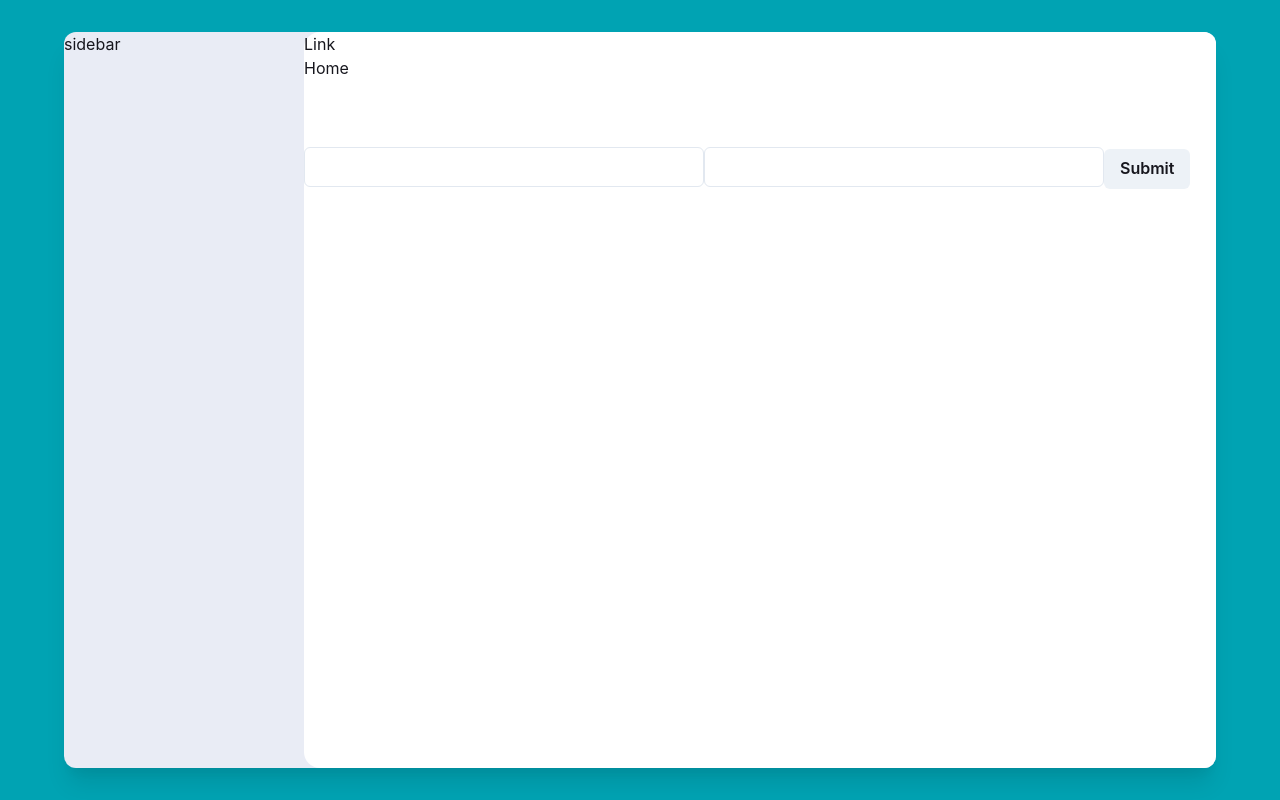
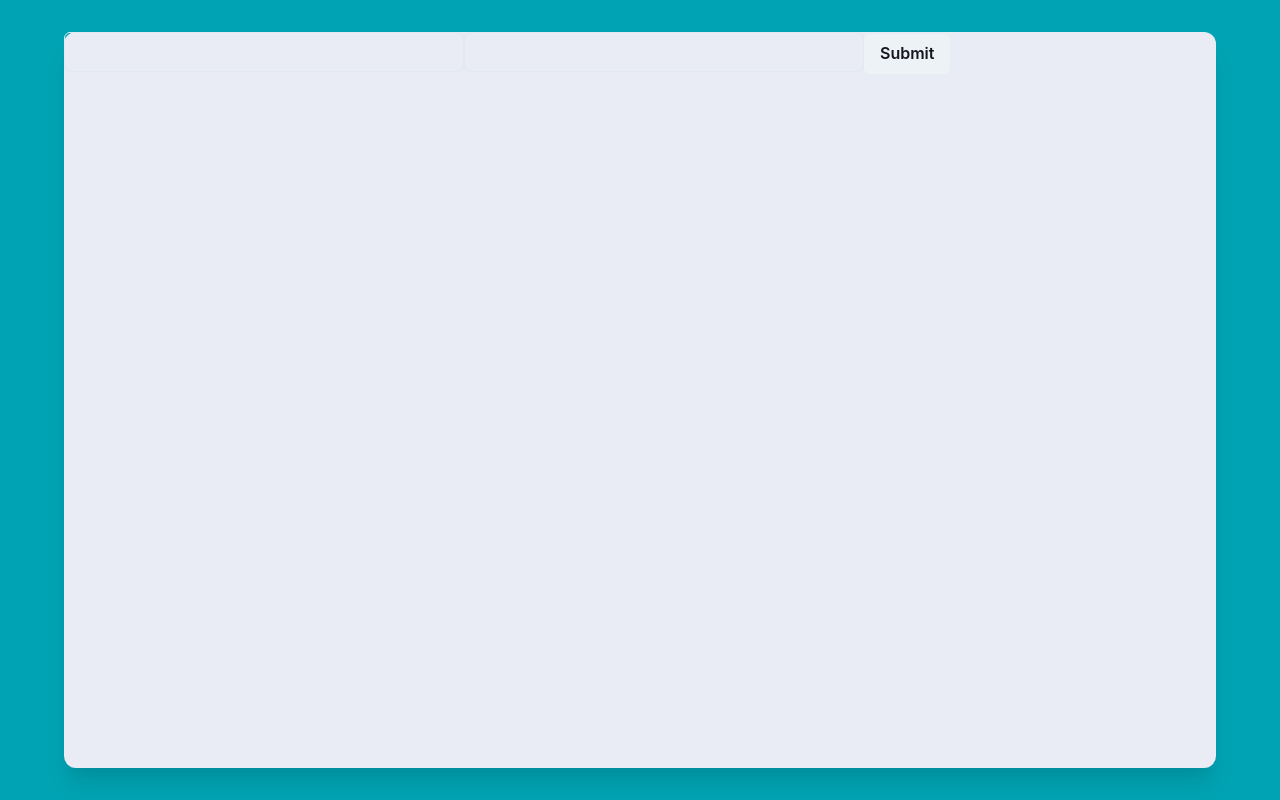
Before and after one commit to kyle-trinh/talaria-web, a Next.js app: page /login in a window 1280 px wide. Built offline with nearby package versions, Linux system fonts and the light colour scheme.

Commit message:
add custom input element

```diff
--- a/package.json
+++ b/package.json
@@ -12,6 +12,7 @@
     "@chakra-ui/theme-tools": "1.0.4",
     "@emotion/react": "11.1.5",
     "@emotion/styled": "11.1.5",
+    "formik": "^2.2.6",
     "framer-motion": "^3.5.2",
     "next": "^10.0.9",
     "next-iron-session": "^4.1.12",
--- a/src/components/Layout.tsx
+++ b/src/components/Layout.tsx
@@ -1,11 +1,14 @@
 import { Flex, useColorMode, Grid, Box } from "@chakra-ui/react";
 import React from "react";
 import Link from "next/link";
+import { useRouter } from "next/router";
 
 interface LayoutProps {}
 
 export const Layout: React.FC<LayoutProps> = ({ children }) => {
   const { colorMode } = useColorMode();
+  const router = useRouter();
+  console.log(router);
 
   const bgColor = { light: "teal.600", dark: "gray.900" };
 
@@ -19,6 +22,7 @@
       color={color[colorMode]}
       height="100vh"
     >
+      {router.pathname !== "/login" && "/register" ? (
         <Grid
           templateRows="7.2rem auto"
           templateColumns="15rem auto"
@@ -54,6 +58,17 @@
             {children}
           </Box>
         </Grid>
+      ) : (
+        <Grid
+          height="92vh"
+          width="90%"
+          bg="#E9ECF5"
+          borderRadius="xl"
+          boxShadow="xl"
+        >
+          {children}
+        </Grid>
+      )}
     </Flex>
   );
 };
--- a/src/pages/login.tsx
+++ b/src/pages/login.tsx
@@ -19,13 +19,6 @@
           "Content-Type": "application/json",
         },
         credentials: "include",
-      }).then(async (response) => {
-        const data = await response.json();
-        if (response.ok) {
-          return data;
-        } else {
-          return Promise.reject(data);
-        }
       }),
     {
       onSuccess: () => {
```
Also changed, not shown: src/components/InputField.tsx (added, +47 -0 lines), 1 other file (tests, documents, lock files or other folders). Lines whose indentation alone changed are shown as unchanged.
